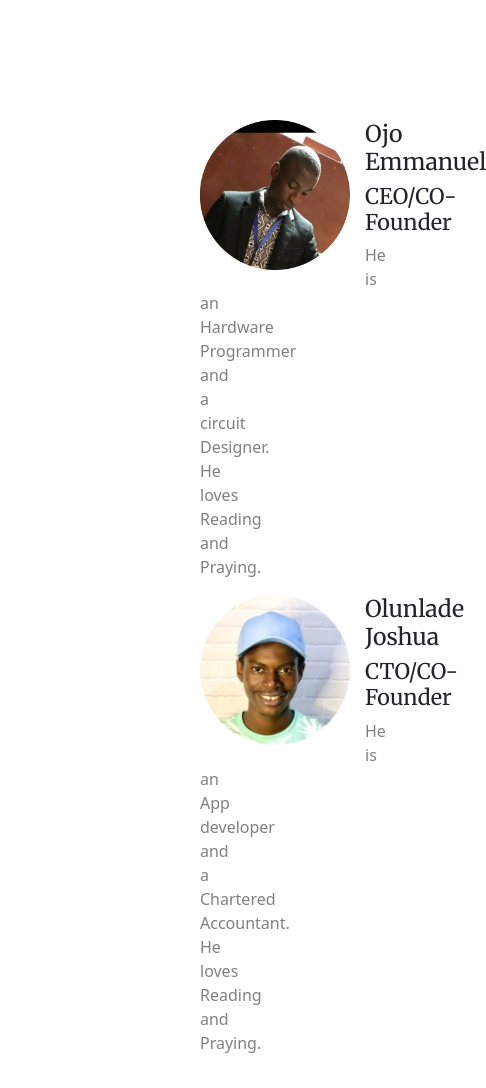
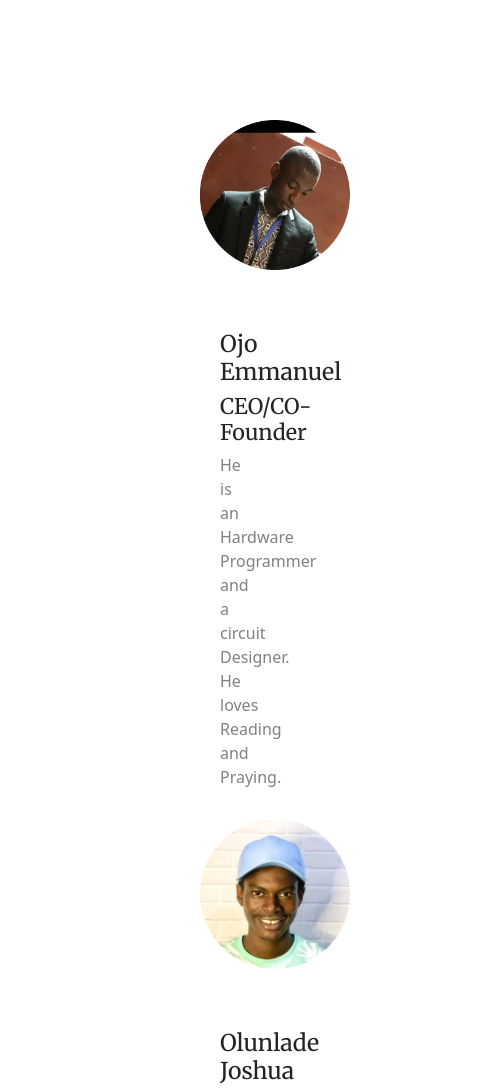
Before and after one commit to siremmy7/First-practice-after-learning-bootstrap, a plain HTML site: page index.html in a window 390 px wide. Shown: the part 940-2028 px from the top of the page, 486 px wide, since content can reach past the window. Drawn offline with nearby package versions, Linux system fonts and the light colour scheme; a web font is replaced by a local one.

Commit message:
Add files via upload

```diff
--- a/styles.css
+++ b/styles.css
@@ -7,11 +7,14 @@
 
 body  {
   font-family: 'Merriweather', serif;
+  padding: 0;
+  margin: 0;
 }
 
 
 .top-section  {
   background-color: #91D8E4;
+  width: 100%;
 }
 
 .logo {
@@ -77,7 +80,6 @@ h1  {
 .ojo-picture, .olunlade-picture  {
   width: 150px;
   height: 150px;
-  float:left;
   margin-right: 15px;
   transition: .8s;
 }
@@ -89,7 +91,9 @@ h1  {
 .dummy  {
   width: 0;
 }
-
+.ojo-bio, .olunlade-bio  {
+  width: 400x;
+}
 .bio-carrier  {
   padding: 30px 200px;
 }
@@ -120,10 +124,14 @@ h3 ,h4  {
 }
 
 @media (max-width:1028px) {
+  .ojo-picture, .olunlade-picture {
+    margin-bottom: 30px;
+    text-align: center;
+  }
+
   .ojo-bio, .olunlade-bio  {
-    clear: right;
-    width: 100%;
+    padding-left: 20px;
     text-align: center;
-    margin-top: 30px auto;
+    margin: 30px auto;
   }
 }
```
